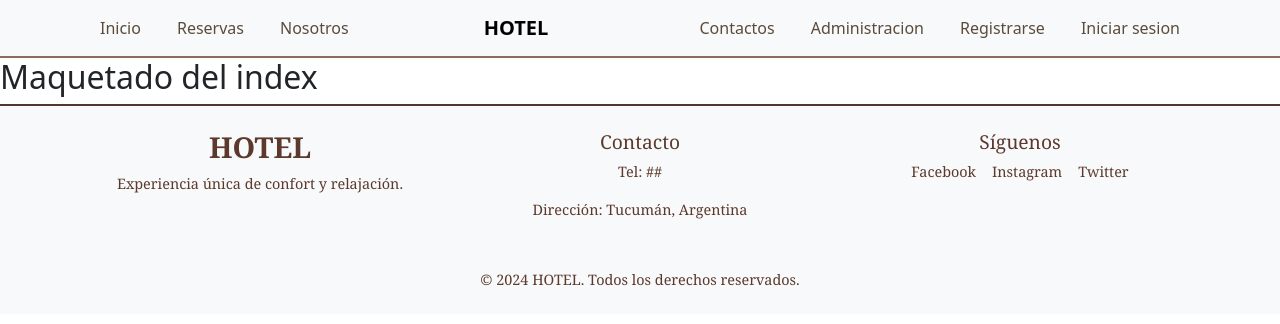
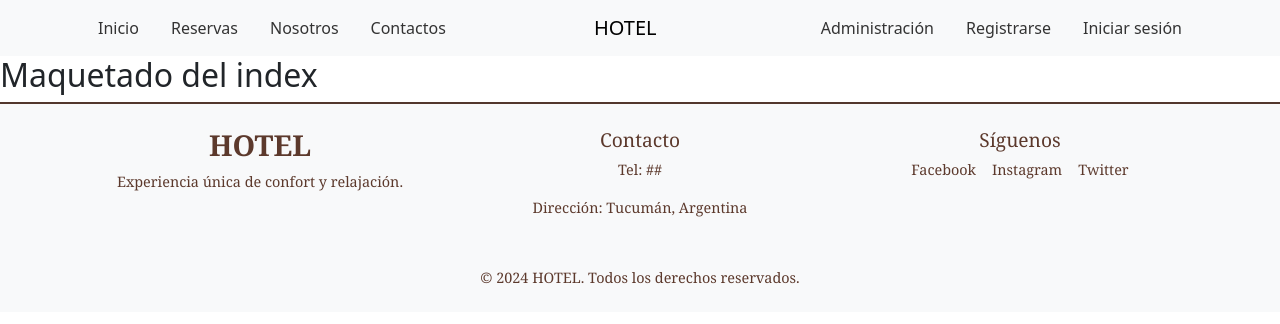
Before and after one commit to santinohamada/ProyectoFinal, a React (Vite) app: page / in a window 1280 px wide. Shown: the top 324 px of the page. Built offline with nearby package versions, Linux system fonts and the light colour scheme.

Commit message:
fix: corregi estilos de NavLink para eliminar subrayado y mejorar apariencia

```diff
--- a/src/App.css
+++ b/src/App.css
@@ -1,29 +1,14 @@
-.custom-navbar {
-  background-color: #d3c589;
-  border-bottom: 2px solid #8e6c5e;
+.nav-link-custom {
+  text-decoration: none; /* Elimina el subrayado */
+  color: #333; /* Cambia el color del texto */
+  padding: 0.5rem 1rem; /* Espaciado alrededor del texto */
 }
 
-.hotel-title {
-  font-size: 2rem;
-  font-weight: bold;
-  color: #8e6c5e;
+.nav-link-custom:hover {
+  color: #007bff; /* Color al pasar el cursor por encima */
+  text-decoration: none; /* Asegura que no aparezca subrayado al pasar el cursor */
+  transition: color 0.3s ease; /* Añade una transición suave al color */
 }
-.navbar-nav .nav-link {
-  color: #5a4b3b;
-  margin: 0 10px;
-  transition: color 0.3s ease;
-}
-
-.navbar-nav .nav-link:hover {
-  color: #b5895e;
-}
-
-@media (max-width: 768px) {
-  .hotel-title {
-    font-size: 1.6rem;
-  }
-}
-
 /*Footer*/
 
 .custom-footer {
--- a/src/components/common/Menu.jsx
+++ b/src/components/common/Menu.jsx
@@ -1,4 +1,5 @@
-import { Navbar, Nav, Container} from "react-bootstrap";
+import { Navbar, Nav, Container } from "react-bootstrap";
+import { NavLink } from "react-router-dom";
 import "bootstrap/dist/css/bootstrap.min.css";
 
 const Menu = () => {
@@ -8,9 +9,18 @@ const Menu = () => {
         <Navbar.Toggle aria-controls="navbar-nav" />
         <Navbar.Collapse id="navbar-nav">
           <Nav className="me-auto">
-            <Nav.Link href="#home">Inicio</Nav.Link>
-            <Nav.Link href="#services">Reservas</Nav.Link>
-            <Nav.Link href="#about">Nosotros</Nav.Link>
+            <NavLink to="#home" className="nav-link-custom">
+              Inicio
+            </NavLink>
+            <NavLink to="#services" className="nav-link-custom">
+              Reservas
+            </NavLink>
+            <NavLink to="#about" className="nav-link-custom">
+              Nosotros
+            </NavLink>
+            <NavLink to="#gallery" className="nav-link-custom">
+              Contactos
+            </NavLink>
           </Nav>
           <Nav className="mx-auto">
             <Navbar.Brand href="#" className="hotel-title">
@@ -18,10 +28,15 @@ const Menu = () => {
             </Navbar.Brand>
           </Nav>
           <Nav className="ms-auto">
-            <Nav.Link href="#gallery">Contactos</Nav.Link>
-            <Nav.Link href="#contact">Administracion</Nav.Link>
-            <Nav.Link href="#book">Registrarse</Nav.Link>
-            <Nav.Link href="#book">Iniciar sesion</Nav.Link>
+            <NavLink to="#contact" className="nav-link-custom">
+              Administración
+            </NavLink>
+            <NavLink to="#book" className="nav-link-custom">
+              Registrarse
+            </NavLink>
+            <NavLink to="#book" className="nav-link-custom">
+              Iniciar sesión
+            </NavLink>
           </Nav>
         </Navbar.Collapse>
       </Container>
```
